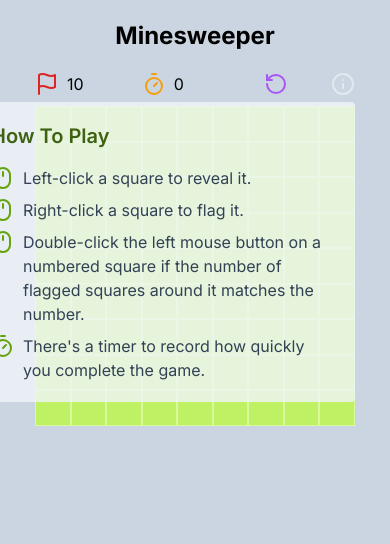
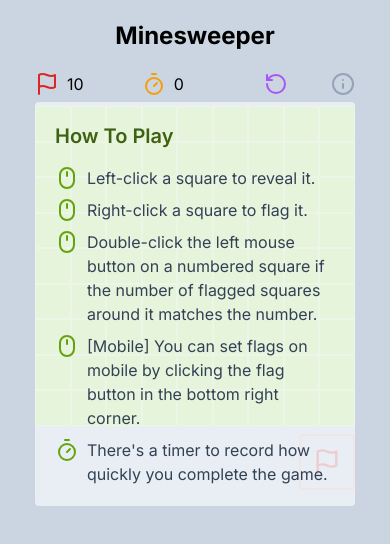
Before and after one commit to yvonne11yuting/next-minesweeper, a Next.js app: page / in a window 390 px wide. Both pictures are taken after a click on the button 342 px from the left and 84 px from the top of the page. Shown: the top 544 px of the page. Built offline with nearby package versions, Linux system fonts and the light colour scheme.

Commit message:
feat: add FlagMondeBtn

```diff
--- a/components/Board.tsx
+++ b/components/Board.tsx
@@ -5,6 +5,7 @@
 import { domUtils } from "@/utils/domUtils";
 import GameInfo from "./GameInfo";
 import GameStatus from "./GameStatus";
+import FlagModeBtn from "./FlagModeBtn";
 
 interface BoardProps {
     rows: number;
@@ -21,6 +22,7 @@
     const [flagged, setFlagged] = useState<string[]>([]);
     const [squareStatus, setSquareStatus] = useState<SquareStatus>({});
     const [gameStatus, setGameStatus] = useState<GameStatusEnum>(GameStatusEnum.INIT);
+    const [flagMode, setFlagMode] = useState<boolean>(false); // Flag mode only for mobile devices
     const mineSweeper = useMemo(() => new Minesweeper(rows, cols, mines, squareStatus), [rows, cols, mines, squareStatus])
     const board = mineSweeper.generateBoard;
     const gameInProgress = gameStatus === GameStatusEnum.INIT || gameStatus === GameStatusEnum.PLAYING;
@@ -33,6 +35,10 @@
         const isFlagged = flagged.includes(squareId);
         const numberedSquare = squareStatus[squareId] && squareStatus[squareId] !== '0';
 
+        if (minesInitialized && flagMode) {
+            flagSquare(e);
+            return;
+        }
         if (!squareId || isFlagged) return;
 
         if (minesInitialized) {
@@ -58,7 +64,7 @@
         if (squareStatus[squareId]) return;
         if (flagged.includes(squareId)) {
             setFlagged(flagged.filter(id => id !== squareId));
-        } else {
+        } else if (flagged.length < totalMines) {
             setFlagged([...flagged, squareId]);
         }
     }
@@ -99,9 +105,10 @@
                         board.map((squareId) => {
                             const text = Number(squareStatus[squareId]) > 0 ? squareStatus[squareId] : '';
                             const hasFlag = flagged.includes(squareId);
-                            const isGameOver = gameStatus === GameStatusEnum.LOSE && mines.includes(squareId) && !hasFlag;
+                            const isGameOver = gameStatus === GameStatusEnum.LOSE;
+                            const showMinds = isGameOver && mines.includes(squareId) && !hasFlag;
                             const bgColor = squareStatus[squareId] && !hasFlag ? 'bg-lime-500' : 'bg-lime-300'
-                            const wrongFlagStyles = '-rotate-90 transition ease-out duration-1000';
+                            const wrongFlagStyles = isGameOver && text ? '-rotate-90 transition ease-out duration-1000' : '';
                             return (
                                 <div
                                     data-square={squareId}
@@ -111,14 +118,14 @@
                                     className={`flex justify-center text-lg sm:text-xl items-center border border-lime-200 ${bgColor}`}
                                 >
                                     {
-                                        isGameOver && (<Bomb color="#020617" />)
+                                        showMinds && (<Bomb color="#020617" />)
                                     }
                                     {
                                         text && !hasFlag && text
                                     }
                                     {
                                         hasFlag && (
-                                            <Flag data-testid={`FLAG_${squareId}`} className={`${text ? wrongFlagStyles : ''}`} color="#dc2626" />
+                                            <Flag data-testid={`FLAG_${squareId}`} className={`${wrongFlagStyles}`} color="#dc2626" />
                                         )
                                     }
                                 </div>
@@ -134,6 +141,7 @@
                     )
                 }
             </div>
+            <FlagModeBtn flagMode={flagMode} setFlagMode={setFlagMode} />
         </>
     )
 }
--- /dev/null
+++ b/components/FlagModeBtn.tsx
@@ -0,0 +1,25 @@
+import { Flag } from 'lucide-react'
+
+interface FlagModeBtnProps {
+    flagMode: boolean;
+    setFlagMode: (flagMode: boolean) => void;
+}
+
+const FlagModeBtn = ({
+    flagMode,
+    setFlagMode
+}: FlagModeBtnProps) => {
+    return (
+        <div className="mt-2 text-right block lg:hidden">
+            <button
+                data-testid="FLAG_MODE_BTN"
+                onClick={() => setFlagMode(!flagMode)}
+                className={`p-3 border-2 border-red-300 rounded ${flagMode ? 'bg-red-300' : ''}`}
+            >
+                <Flag color="#dc2626" size="1.75rem" />
+            </button>
+        </div>
+    )
+}
+
+export default FlagModeBtn
--- a/components/GameInfo.tsx
+++ b/components/GameInfo.tsx
@@ -51,11 +51,11 @@
             </button>
             <div className="relative">
                 <button onClick={() => setShowGuide(!showGuide)}>
-                    <Info className="text-slate-200" />
+                    <Info className="text-slate-400" />
                 </button>
                 {
                     showGuide && (
-                        <div className="absolute left-0 bottom-0 w-96 p-5 ml-6 bg-slate-100 text-slate-900 -translate-x-full translate-y-full z-10 rounded bg-opacity-80">
+                        <div className="absolute left-0 bottom-0 w-80 p-5 ml-6 bg-slate-100 text-slate-900 -translate-x-full translate-y-full z-10 rounded bg-opacity-80">
                             <h2 className="text-xl font-semibold text-lime-800">How To Play</h2>
                             <ul className="flex flex-col gap-2 mt-4 leading-6 text-base text-slate-700">
                                 {
--- a/constants/minesweeperCostants.ts
+++ b/constants/minesweeperCostants.ts
@@ -8,6 +8,9 @@
     text: 'Double-click the left mouse button on a numbered square if the number of flagged squares around it matches the number.',
     icon: 'mouse'
 }, {
+    text: '[Mobile] You can set flags on mobile by clicking the flag button in the bottom right corner.',
+    icon: 'mouse'
+}, {
     text: 'There\'s a timer to record how quickly you complete the game.',
     icon: 'timer'
 }];
--- a/utils/minesweeperUtils.ts
+++ b/utils/minesweeperUtils.ts
@@ -92,7 +92,7 @@
         if (adjacentFlags.length === Number(this.squareStatus[squareId])) {
             for (let targetSquare of adjacentSquares) {
                 // by pass if square is flagged and is a mine
-                if (adjacentFlags.includes(targetSquare) && this.mines.includes(targetSquare)) continue;
+                if (flagged.includes(targetSquare) && this.mines.includes(targetSquare)) continue;
                 this.checkSquare(targetSquare);
             }
         }
```
